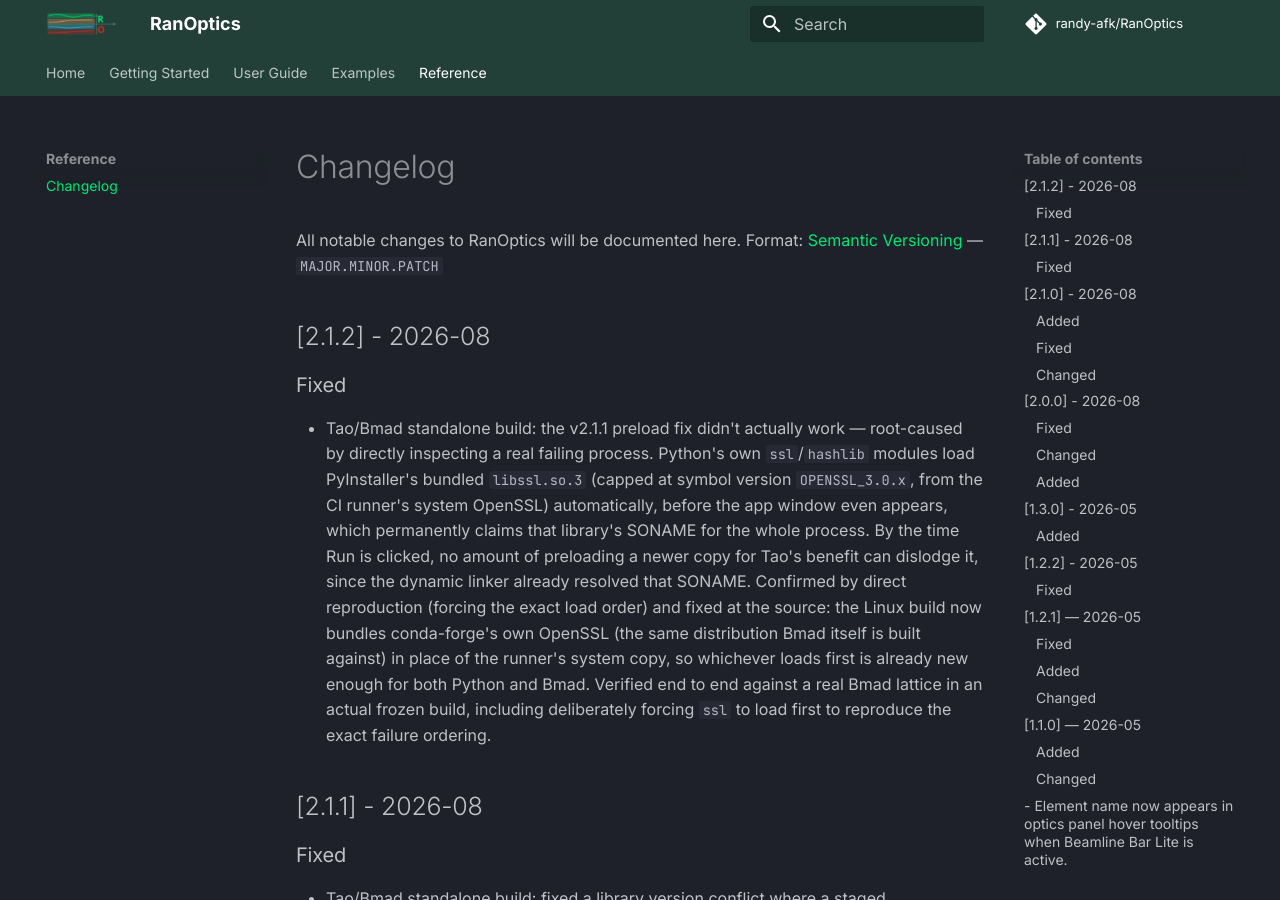
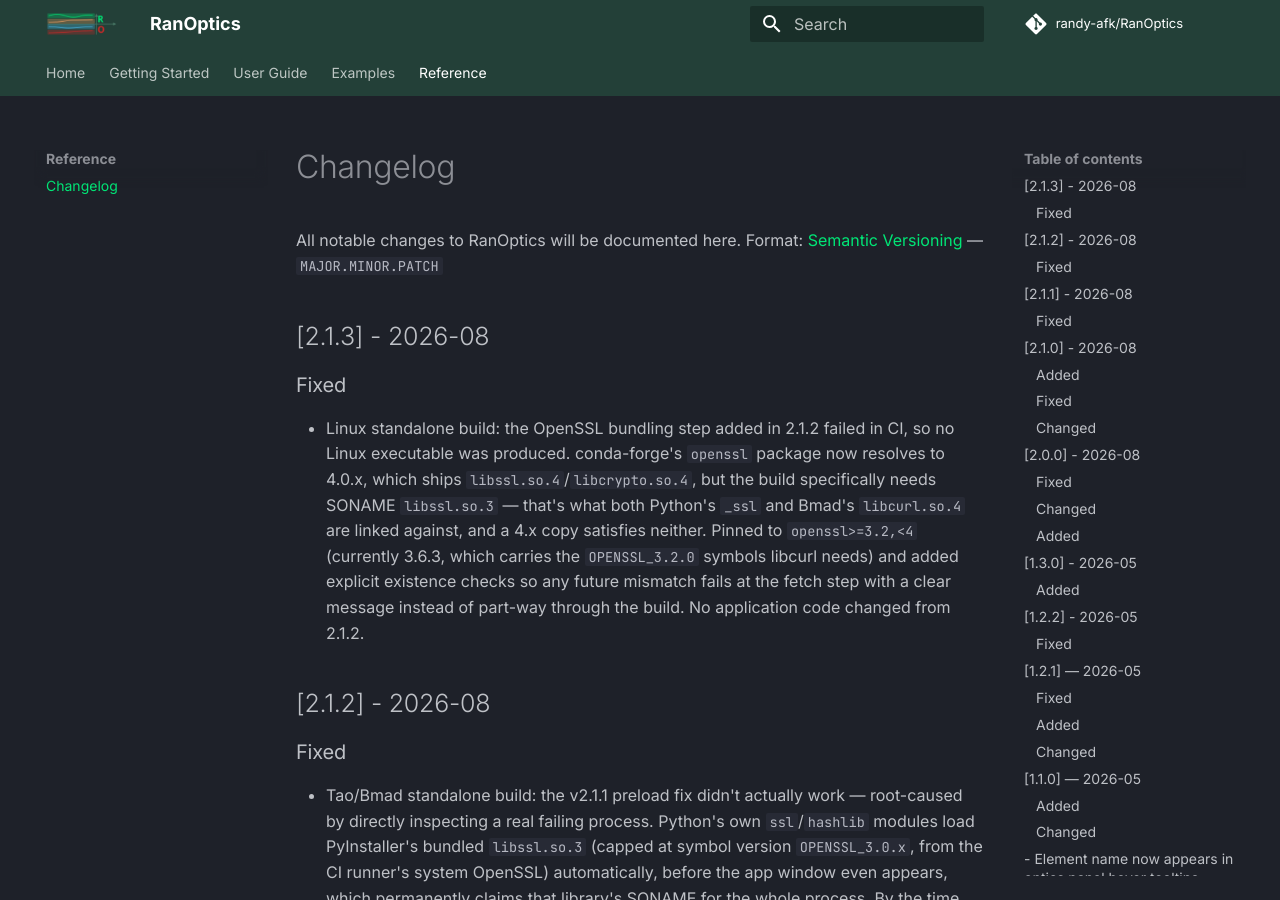
Before and after one commit to randy-afk/RanOptics, an MkDocs documentation site: the page built from docs/changelog.md, in a window 1280 px wide and 900 px high. Built offline with MkDocs 1.6.1 and Material for MkDocs 9.7.7, drawn with Linux system fonts in a browser that asks for light colours; comment, search, counter and statistics services are not loaded.

Commit message:
v2.1.3 - pin conda-forge openssl to 3.x so the Linux build produces libssl.so.3

```diff
--- a/RanOptics.py
+++ b/RanOptics.py
@@ -1,6 +1,6 @@
 #!/usr/bin/env python3
 # =============================================================================
-# RanOptics — Accelerator Optics Plotter  (PySide6 edition)  v2.1.2
+# RanOptics — Accelerator Optics Plotter  (PySide6 edition)  v2.1.3
 #
 # Copyright (c) 2026 Randika Gamage
 # Jefferson Lab (JLab), Newport News, VA
--- a/docs/changelog.md
+++ b/docs/changelog.md
@@ -1,6 +1,10 @@
 # Changelog
 All notable changes to RanOptics will be documented here.
 Format: [Semantic Versioning](https://semver.org/) — `MAJOR.MINOR.PATCH`
+
+## [2.1.3] - 2026-08
+### Fixed
+- Linux standalone build: the OpenSSL bundling step added in 2.1.2 failed in CI, so no Linux executable was produced. conda-forge's `openssl` package now resolves to 4.0.x, which ships `libssl.so.4`/`libcrypto.so.4`, but the build specifically needs SONAME `libssl.so.3` — that's what both Python's `_ssl` and Bmad's `libcurl.so.4` are linked against, and a 4.x copy satisfies neither. Pinned to `openssl>=3.2,<4` (currently 3.6.3, which carries the `OPENSSL_3.2.0` symbols libcurl needs) and added explicit existence checks so any future mismatch fails at the fetch step with a clear message instead of part-way through the build. No application code changed from 2.1.2.
 
 ## [2.1.2] - 2026-08
 ### Fixed
```
Also changed, not shown: CHANGELOG.md (+4 -0 lines), 2 other files.
